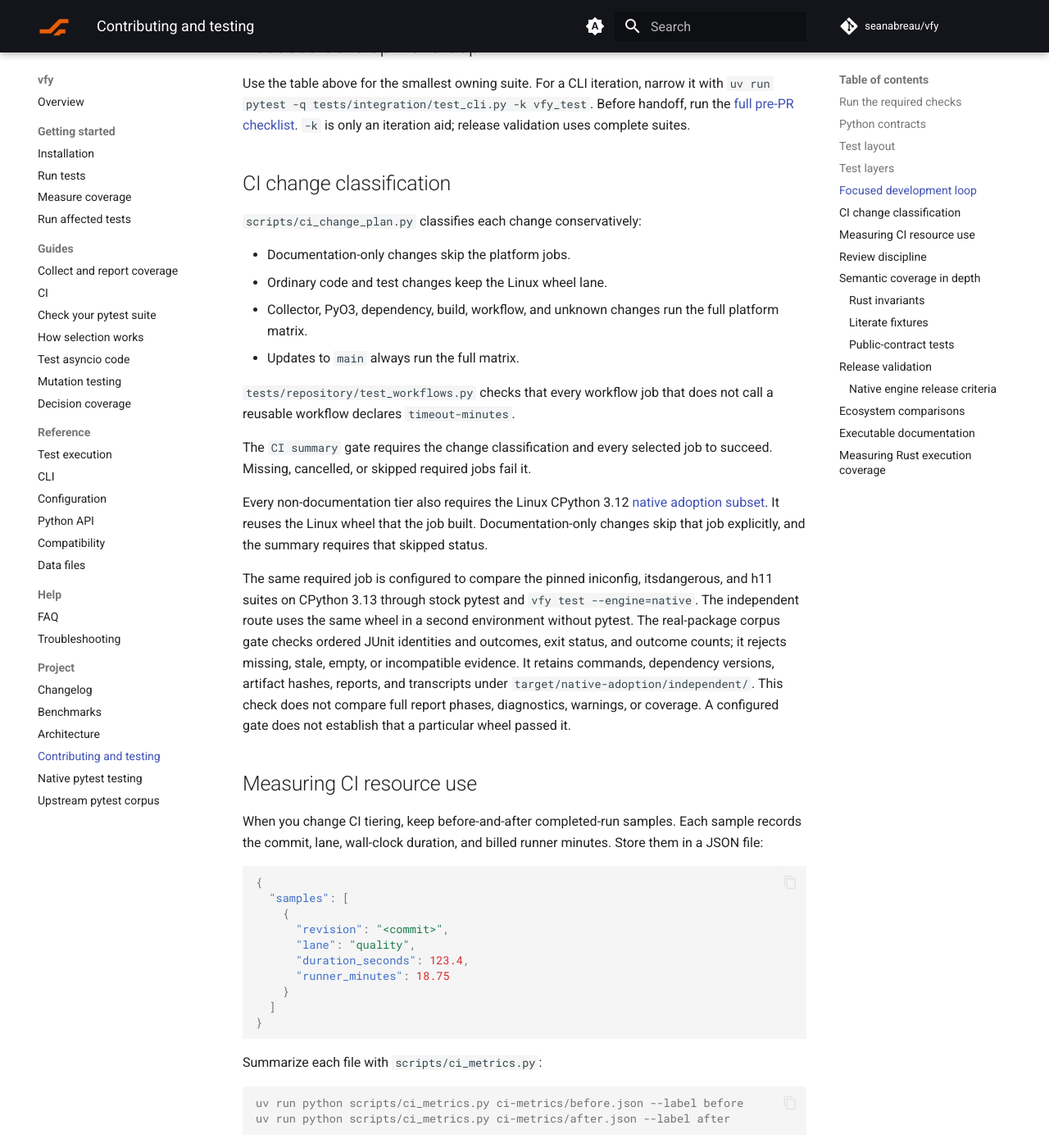
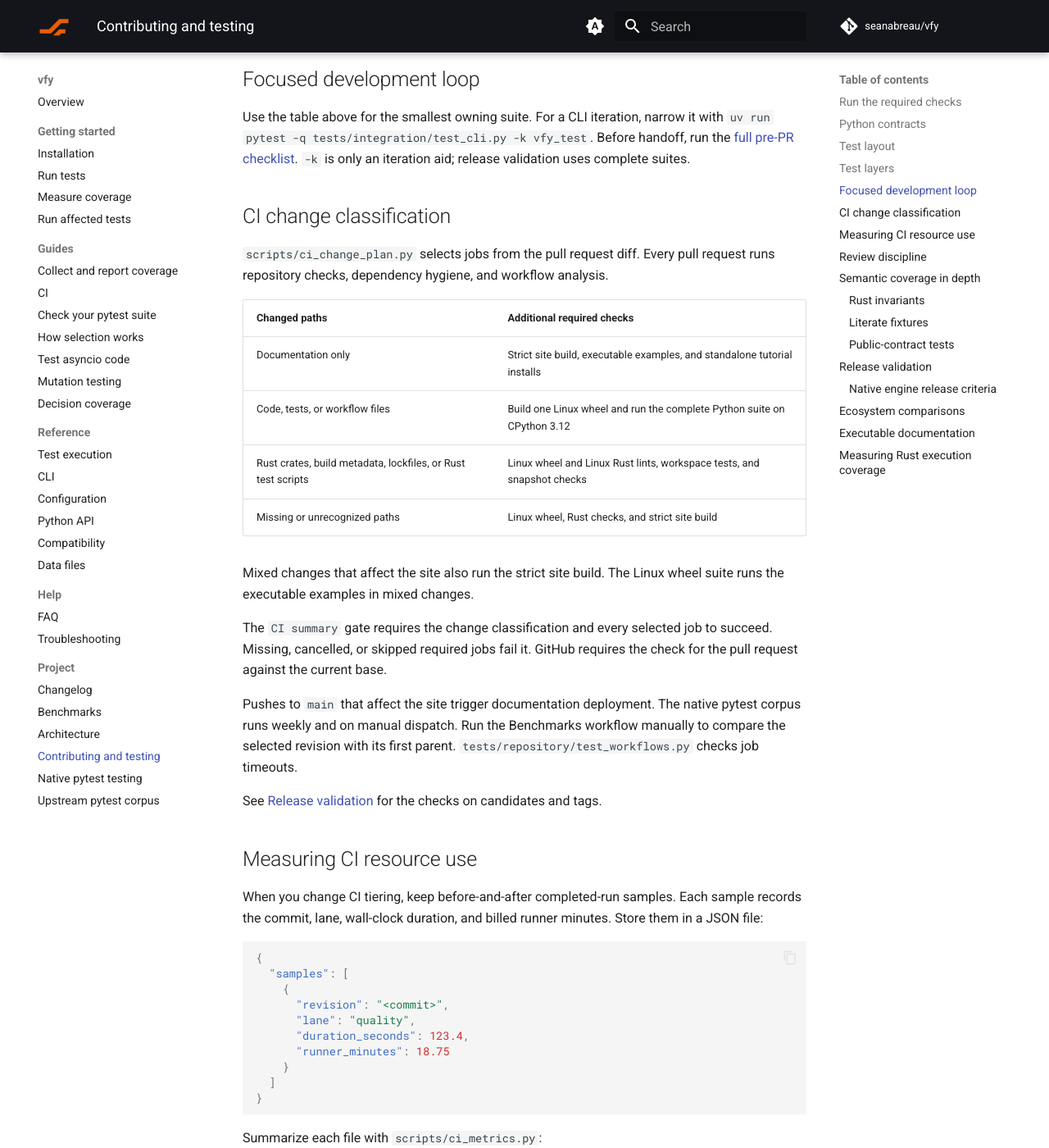
Before and after one commit to seanabreau/vfy, an MkDocs documentation site: the page built from docs/about/testing.md, in a window 1280 px wide and 1400 px high, scrolled down 3387 px. Shown: the whole window at 82% size. Built offline with MkDocs 1.6.1 and Material for MkDocs 9.7.7, drawn with Linux system fonts in a browser that asks for light colours; comment, search, counter and statistics services are not loaded; some of the changed text lies outside the part shown.

Commit message:
Run one installed-wheel suite for pull requests

```diff
--- a/docs/about/testing.md
+++ b/docs/about/testing.md
@@ -66,7 +66,7 @@ checks with `uv run pytest -q tests/repository`. Shared process helpers live in
 | Diagnostics and invalid configuration | Streams, exit statuses, and absence of work | `uv run pytest -q tests/integration/test_cli_diagnostics.py` |
 | Built-in asyncio | Differential tests against pytest-asyncio 1.4.0 | `uv run pytest -q tests/integration/test_asyncio.py` |
 | Built-in HTML and metadata | Reports, hooks, redaction, and publication | `uv run pytest -q tests/integration/test_pytest_html.py` |
-| Installed artifacts | Fast Linux wheel lane and full platform wheel matrix | CI `wheel-fast` or `wheel` job, plus `native-pytest` |
+| Installed artifacts | Linux wheel on pull requests, platform and Python matrix for release candidates | CI `linux-wheel` and Release `release-tests` |
 | Repository health | Locked licenses, advisories, unused code, and workflow security | CI supply-chain jobs |
 | Performance | Parity-gated committed harness and retained samples | [Benchmark commands](https://github.com/seanabreau/vfy/blob/main/benchmarks/README.md) |
 
@@ -79,35 +79,29 @@ Before handoff, run the [full pre-PR checklist](https://github.com/seanabreau/vf
 
 ## CI change classification
 
-`scripts/ci_change_plan.py` classifies each change conservatively:
+`scripts/ci_change_plan.py` selects jobs from the pull request diff. Every pull
+request runs repository checks, dependency hygiene, and workflow analysis.
 
-- Documentation-only changes skip the platform jobs.
-- Ordinary code and test changes keep the Linux wheel lane.
-- Collector, PyO3, dependency, build, workflow, and unknown changes run the full
-  platform matrix.
-- Updates to `main` always run the full matrix.
+| Changed paths | Additional required checks |
+| --- | --- |
+| Documentation only | Strict site build, executable examples, and standalone tutorial installs |
+| Code, tests, or workflow files | Build one Linux wheel and run the complete Python suite on CPython 3.12 |
+| Rust crates, build metadata, lockfiles, or Rust test scripts | Linux wheel and Linux Rust lints, workspace tests, and snapshot checks |
+| Missing or unrecognized paths | Linux wheel, Rust checks, and strict site build |
 
-`tests/repository/test_workflows.py` checks that every workflow job that does
-not call a reusable workflow declares `timeout-minutes`.
+Mixed changes that affect the site also run the strict site build. The
+Linux wheel suite runs the executable examples in mixed changes.
 
 The `CI summary` gate requires the change classification and every selected job
-to succeed. Missing, cancelled, or skipped required jobs fail it.
+to succeed. Missing, cancelled, or skipped required jobs fail it. GitHub
+requires the check for the pull request against the current base.
 
-Every non-documentation tier also requires the Linux CPython 3.12
-[native adoption subset](native-pytest-testing.md#required-adoption-subset). It
-reuses the Linux wheel that the job built. Documentation-only changes skip that
-job explicitly, and the summary requires that skipped status.
+Pushes to `main` that affect the site trigger documentation deployment. The
+native pytest corpus runs weekly and on manual dispatch. Run the Benchmarks
+workflow manually to compare the selected revision with its first parent.
+`tests/repository/test_workflows.py` checks job timeouts.
 
-The same required job is configured to compare the pinned iniconfig,
-itsdangerous, and h11 suites on CPython 3.13 through stock pytest and
-`vfy test --engine=native`. The independent route uses the same wheel in a
-second environment without pytest. The real-package corpus gate checks ordered
-JUnit identities and outcomes, exit status, and outcome counts; it rejects
-missing, stale, empty, or incompatible evidence. It retains commands, dependency
-versions, artifact hashes, reports, and transcripts under
-`target/native-adoption/independent/`. This check does not compare full report
-phases, diagnostics, warnings, or coverage. A configured gate does not establish
-that a particular wheel passed it.
+See [Release validation](#release-validation) for the checks on candidates and tags.
 
 ## Measuring CI resource use
 
@@ -204,7 +198,9 @@ The Python suite keeps fixtures focused and tests each boundary separately:
 
 Release publication requires the complete Python suite against installed ABI3
 wheels on Linux CPython 3.12–3.15, and on macOS ARM64 CPython
-3.12, 3.14, and 3.15. The same commit must pass the Rust workspace tests on Linux.
+3.12, 3.14, and 3.15. The same commit must pass the Rust workspace tests on Linux
+and macOS. Manually dispatch the Release workflow to verify a candidate before
+tagging it. Tags that pass verification publish the release.
 
 Separate Linux CPython 3.12 wheel jobs are configured to run pytest 9.1.0, 9.1.1, and 9.2.0. Each version runs the native
 version-boundary suite without xdist, then installs pytest-xdist 3.8.0 for the
@@ -212,6 +208,15 @@ broader native suite's stock-pytest comparisons.
 The Linux CPython 3.12 full-suite job also runs pinned pytest 9.1.1 with the pytest-xdist 3.6.1 minimum for
 direct-pytest coverage integration. The built-in asyncio check runs without
 pytest-asyncio installed.
+
+The release also checks the five-project
+[native adoption subset](native-pytest-testing.md#required-adoption-subset) on
+Linux CPython 3.12 with the exact release wheel and its build manifest.
+On CPython 3.13 it compares the pinned iniconfig, itsdangerous, and h11 suites
+through stock pytest and `vfy test --engine=native` in an environment without
+pytest. The comparison checks ordered JUnit identities and outcomes, exit
+statuses, and outcome counts. The `release-adoption` artifact retains commands,
+dependency versions, artifact hashes, reports, and transcripts.
 
 ### Native engine release criteria
 
```
Also changed, not shown: docs/about/native-pytest-testing.md (+5 -5 lines), 9 other files.
